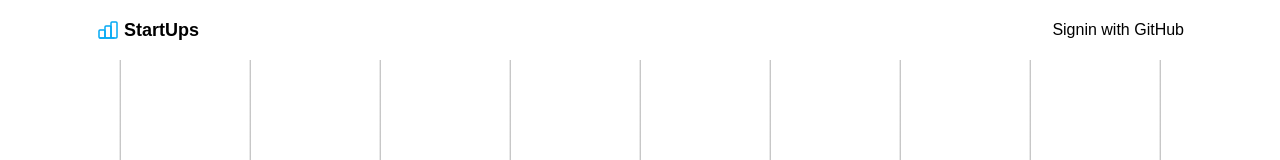
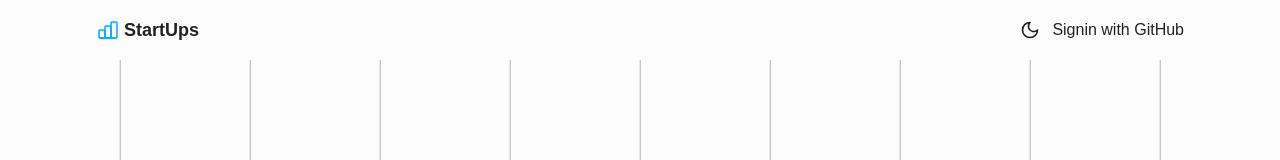
Before and after one commit to Nisha0202/StartUps, a Next.js app: page / in a window 1280 px wide. Shown: the top 160 px of the page. Built offline with nearby package versions, Linux system fonts and the light colour scheme; no server answers; a web font is replaced by a local one.

Commit message:
Navbar Ui

```diff
--- a/src/app/globals.css
+++ b/src/app/globals.css
@@ -65,7 +65,7 @@ body {
 }
 
 .border-toggle{
-  @apply border-2 border-[#222222] dark:border-[#f6f6f6]
+  @apply  border-[#222222] dark:border-[#f6f6f6]
 }
 
 /* Custom placeholder color */
--- a/src/components/Navbar.tsx
+++ b/src/components/Navbar.tsx
@@ -2,6 +2,7 @@ import React from 'react'
 import { auth, signIn, signOut } from "../../auth"
 import { LogOut } from 'lucide-react';
 import Profile from './Profile';
+import Theme from './Theme';
 
 export default async function Navbar() {
 
@@ -10,12 +11,15 @@ export default async function Navbar() {
 
     return (
         <header>
-            <nav className='py-4 flex items-center justify-between'>
+            <nav className='py-4 flex-between'>
                 <div className="logo flex items-center gap-1 font-bold text-lg">
 
                     <img src={"/logo.svg"} alt="Logo" className="size-6" /> StartUps
                 </div>
-                {!session ?
+                <div className='flex items-center gap-3'>
+
+                    {!session ?  <div className='flex items-center gap-3'>
+                        <Theme/>
                          <form
                             action={async () => {
                                 "use server"
@@ -24,10 +28,8 @@ export default async function Navbar() {
                         >
                             <button type="submit" className='hover:text-gray-500'>Signin with GitHub</button>
                         </form>
-                    : <div className='flex items-center gap-4'>
-                       <Profile session= {session}/>
-
-
+                        </div> : <div className='flex items-center gap-3'>
+                            <Profile session={session} />
 
                             <form
                                 action={async () => {
@@ -35,10 +37,18 @@ export default async function Navbar() {
                                     await signOut()
                                 }}
                             >
-                            <button type="submit" className='hover:text-gray-500 flex items-center' title='Log Out'><LogOut className='size-5'/></button>
+                                <button type="submit"
+                                    className="flex items-center hover:text-gray-500"
+                                    title='Log Out'><LogOut className='size-5' /></button>
                             </form>
+
                         </div>
                     }
+
+
+
+                </div>
+
 
 
             </nav>
--- a/src/components/Profile.tsx
+++ b/src/components/Profile.tsx
@@ -47,7 +47,7 @@ export default function ProfileMenu({ session }: ProfileMenuProps) {
       <img
         src={session?.user?.image || "/user.svg"}  // Fallback if no image
         alt="Profile Image"
-        className="w-9 h-9 rounded-full border-toggle  hover:border-gray-500 object-cover cursor-pointer"
+        className="w-9 h-9 rounded-full border-[1px] border-toggle  hover:border-gray-500 object-cover cursor-pointer"
         title={session?.user?.name?.split(' ')[0]}
         onClick={() => setOpen(!open)}
       />
--- /dev/null
+++ b/src/components/Theme.tsx
@@ -0,0 +1,55 @@
+"use client"
+import { Moon, Sun } from 'lucide-react';
+import React, { useEffect, useState } from 'react'
+
+export default function Theme() {
+
+    const [theme, setTheme] = useState<"light" | "dark">(
+        typeof window !== "undefined" ? (localStorage.getItem("theme") as "light" | "dark") || "light" : "light"
+      );
+
+      useEffect(() => {
+        const root = document.documentElement;
+
+        // Toggle dark or light theme class
+        if (theme === "dark") {
+          document.documentElement.classList.add("dark");
+          document.documentElement.classList.remove("light");
+
+          // Update CSS variables for dark theme
+          root.style.setProperty('--background', '#353839');
+          root.style.setProperty('--foreground', '#f6f6f6');
+        } else {
+          document.documentElement.classList.remove("dark");
+          document.documentElement.classList.add("light");
+
+          // Update CSS variables for light theme
+          root.style.setProperty('--background', '#fcfcfc');
+          root.style.setProperty('--foreground', '#222222');
+        }
+
+        // Persist theme preference in localStorage
+        localStorage.setItem("theme", theme);
+      }, [theme]);
+
+      const toggleTheme = () => {
+        // Toggle theme between light and dark
+        setTheme((prevTheme) => (prevTheme === "dark" ? "light" : "dark"));
+      };
+  return (
+    <div>
+              {/* Theme Toggle Option */}
+         <button
+         onClick={toggleTheme}
+         className="flex items-center hover:text-gray-500"
+       >
+         {theme === "dark" ? (
+           <Sun className="w-5 h-5  pointer-events-none" />
+         ) : (
+           <Moon className="w-5 h-5   pointer-events-none" />
+         )}
+       </button>
+    </div>
+
+  )
+}
```
Also changed, not shown: src/components/StartupCard.tsx (+0 -17 lines). Lines whose indentation alone changed are shown as unchanged.
